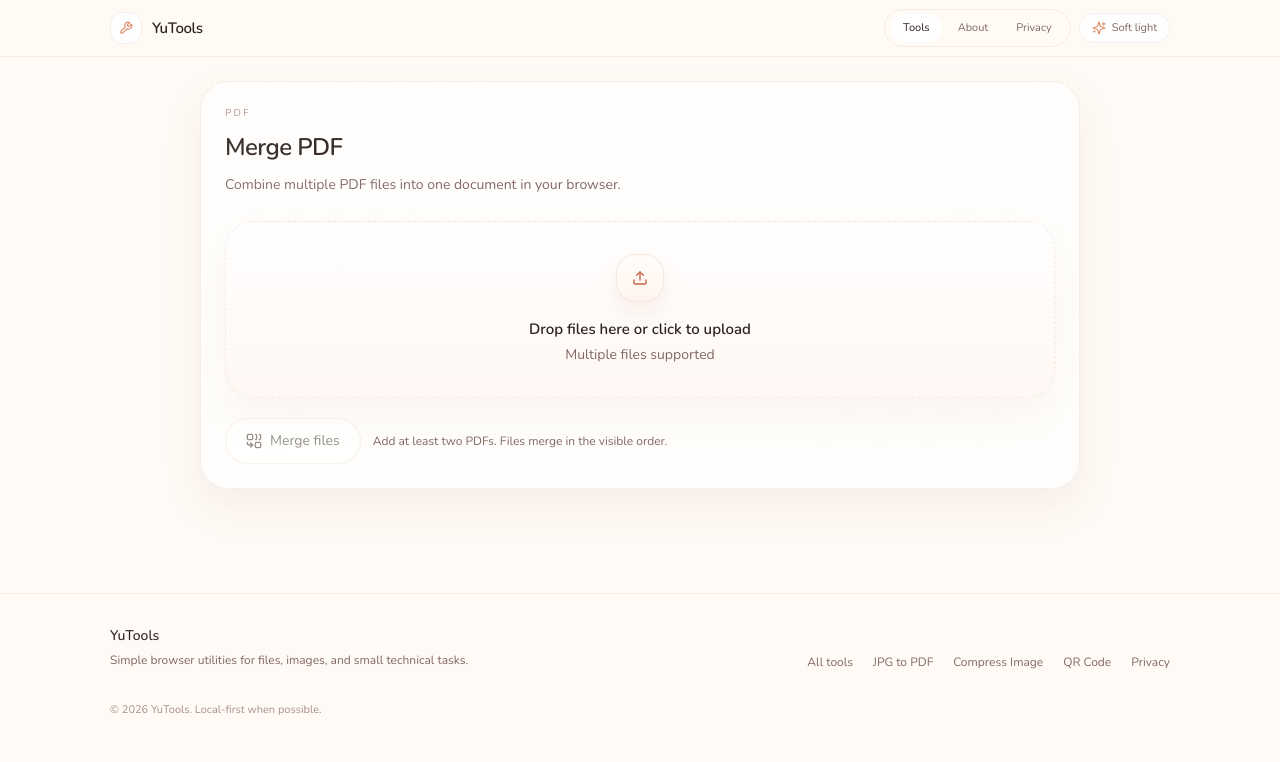
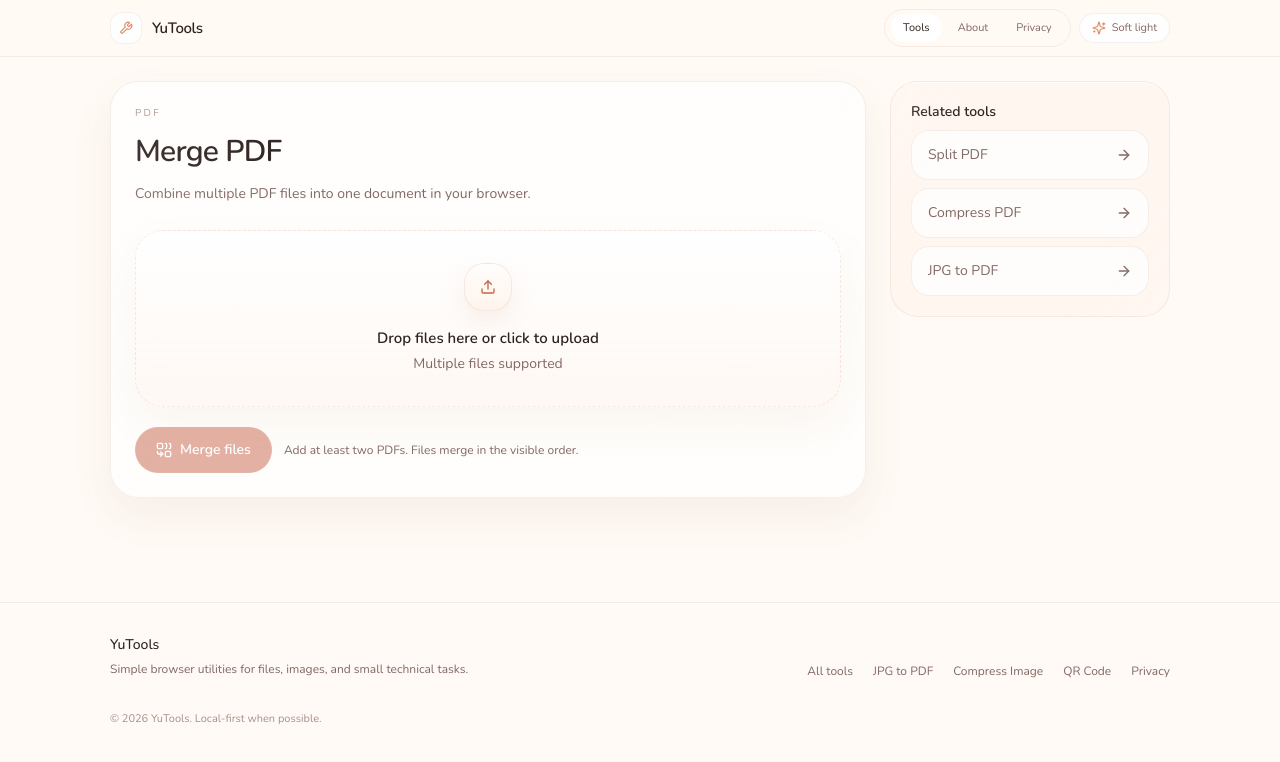
Before and after one commit to zhiliao000-star/YuDown, a React (Vite) app: page /tools/merge-pdf in a window 1280 px wide. Shown: the top 762 px of the page. Built offline with nearby package versions, Linux system fonts and the light colour scheme.

Commit message:
Refactor UI: Apply ToolLayout to MergePDF and configure Tailwind colors

```diff
--- a/src/pages/tools/MergePDF.tsx
+++ b/src/pages/tools/MergePDF.tsx
@@ -1,6 +1,7 @@
 import React, { useState } from 'react';
 import { PDFDocument } from 'pdf-lib';
 import { FileList, FilePicker } from '../../components/UploadControls';
+import { ToolPageShell, PrimaryButton, RelatedTools } from '../../components/ToolLayout';
 import { downloadFile } from '../../lib/utils';
 import { ArrowDownToLine, Combine, Loader2 } from 'lucide-react';
 
@@ -38,6 +39,7 @@ export const MergePDF = () => {
       setMergedPdf(new Blob([mergedBytes], { type: 'application/pdf' }));
     } catch (error) {
       console.error('Merge failed', error);
+      // In a real app we'd use a toast instead of an alert.
       alert('Unable to merge these PDFs. Please try different files.');
     } finally {
       setProcessing(false);
@@ -45,26 +47,33 @@ export const MergePDF = () => {
   };
 
   return (
-    <main className="mx-auto w-full max-w-[920px] px-4 pb-10 pt-6 sm:px-5">
-      <section className="panel p-5 sm:p-6">
-        <p className="eyebrow">pdf</p>
-        <h1 className="mt-2 text-[24px] font-semibold text-[var(--fg)]">Merge PDF</h1>
-        <p className="mt-2 text-sm leading-6 text-[var(--muted)]">Combine multiple PDF files into one document in your browser.</p>
-
+    <ToolPageShell
+      eyebrow="pdf"
+      title="Merge PDF"
+      description="Combine multiple PDF files into one document in your browser."
+      aside={
+        <RelatedTools
+          items={[
+            { label: 'Split PDF', to: '/tools/split-pdf' },
+            { label: 'Compress PDF', to: '/tools/compress-pdf' },
+            { label: 'JPG to PDF', to: '/tools/jpg-to-pdf' },
+          ]}
+        />
+      }
+    >
       <div className="mt-6">
         <FilePicker onFilesSelected={handleFiles} accept="application/pdf" />
         <FileList files={files} onRemove={removeFile} />
       </div>
 
       <div className="mt-5 flex flex-col gap-3 sm:flex-row sm:items-center">
-          <button
+        <PrimaryButton
           onClick={mergeFiles}
           disabled={processing || files.length < 2}
-            className="inline-flex items-center justify-center gap-2 rounded-full border border-[var(--border-strong)] bg-[var(--surface-raised)] px-5 py-3 text-sm text-[var(--fg)] transition hover:border-[var(--accent-soft)] disabled:cursor-not-allowed disabled:opacity-50"
         >
           {processing ? <Loader2 className="h-4 w-4 animate-spin" /> : <Combine className="h-4 w-4" />}
           Merge files
-          </button>
+        </PrimaryButton>
         <p className="text-xs text-[var(--muted)]">Add at least two PDFs. Files merge in the visible order.</p>
       </div>
 
@@ -73,14 +82,13 @@ export const MergePDF = () => {
           <p className="text-sm text-[var(--fg-soft)]">Merged PDF is ready.</p>
           <button
             onClick={() => downloadFile(mergedPdf, 'yutools-merged.pdf')}
-              className="mt-3 inline-flex items-center gap-2 rounded-full border border-[var(--border-strong)] bg-[var(--surface-raised)] px-4 py-2 text-sm text-[var(--fg)] transition hover:border-[var(--accent-soft)]"
+            className="mt-3 inline-flex items-center gap-2 rounded-full border border-[var(--border-strong)] bg-white px-4 py-2 text-sm text-[var(--fg)] transition hover:border-[var(--accent-soft)]"
           >
             <ArrowDownToLine className="h-4 w-4" />
             Download PDF
           </button>
         </div>
       )}
-      </section>
-    </main>
+    </ToolPageShell>
   );
 };
--- a/tailwind.config.js
+++ b/tailwind.config.js
@@ -2,7 +2,28 @@
 export default {
   content: ['./index.html', './src/**/*.{js,ts,jsx,tsx}'],
   theme: {
-    extend: {},
+    extend: {
+      colors: {
+        bg: 'var(--bg)',
+        'bg-overlay': 'var(--bg-overlay)',
+        surface: 'var(--surface)',
+        'surface-raised': 'var(--surface-raised)',
+        'surface-soft': 'var(--surface-soft)',
+        fg: 'var(--fg)',
+        'fg-soft': 'var(--fg-soft)',
+        muted: 'var(--muted)',
+        'muted-dim': 'var(--muted-dim)',
+        'border-soft': 'var(--border-soft)',
+        'border-strong': 'var(--border-strong)',
+        'accent-soft': 'var(--accent-soft)',
+        'accent-strong': 'var(--accent-strong)',
+        'accent-glow': 'var(--accent-glow)',
+      },
+      boxShadow: {
+        soft: 'var(--shadow-soft)',
+        glow: 'var(--shadow-glow)',
+      }
+    },
   },
   plugins: [],
 };
```
Lines whose indentation alone changed are shown as unchanged.
